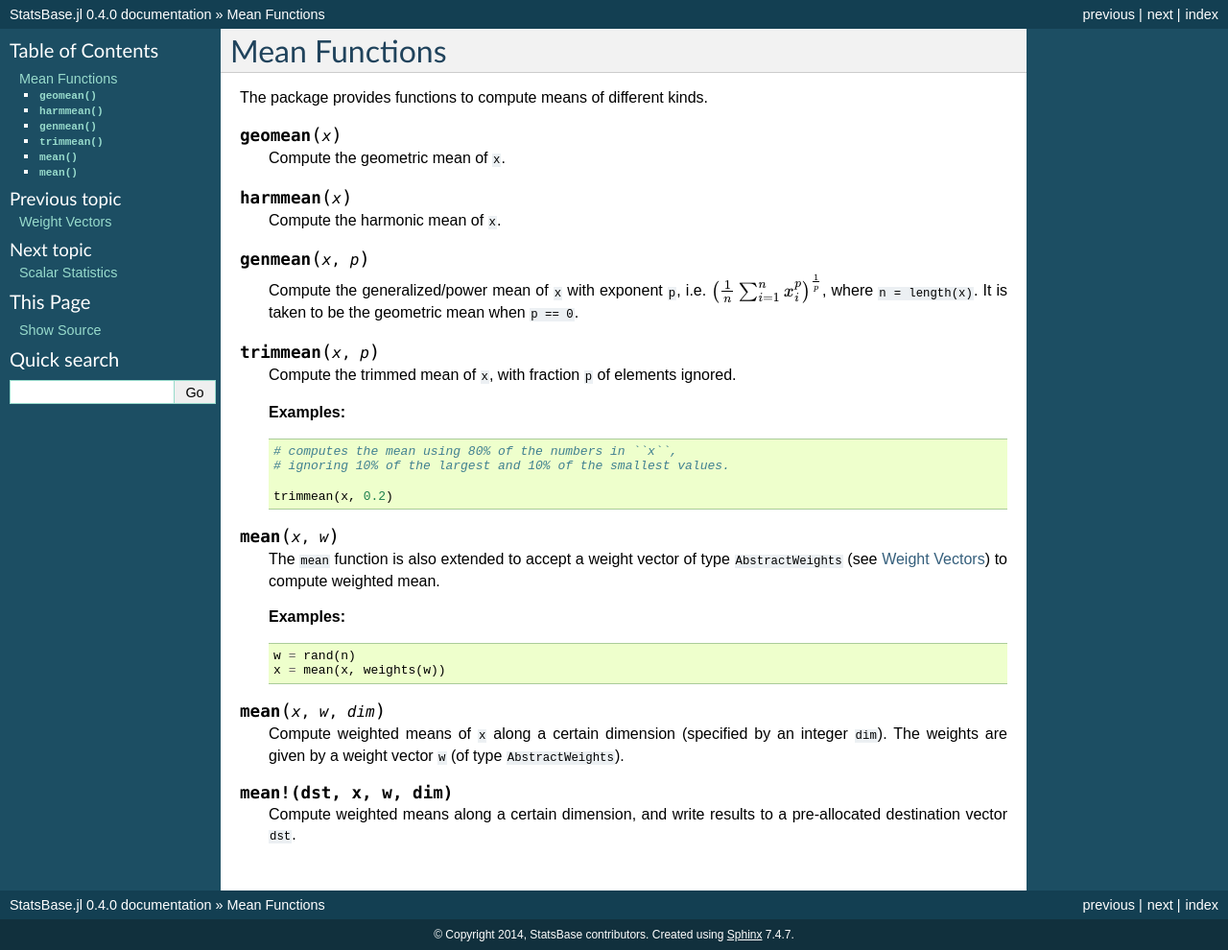
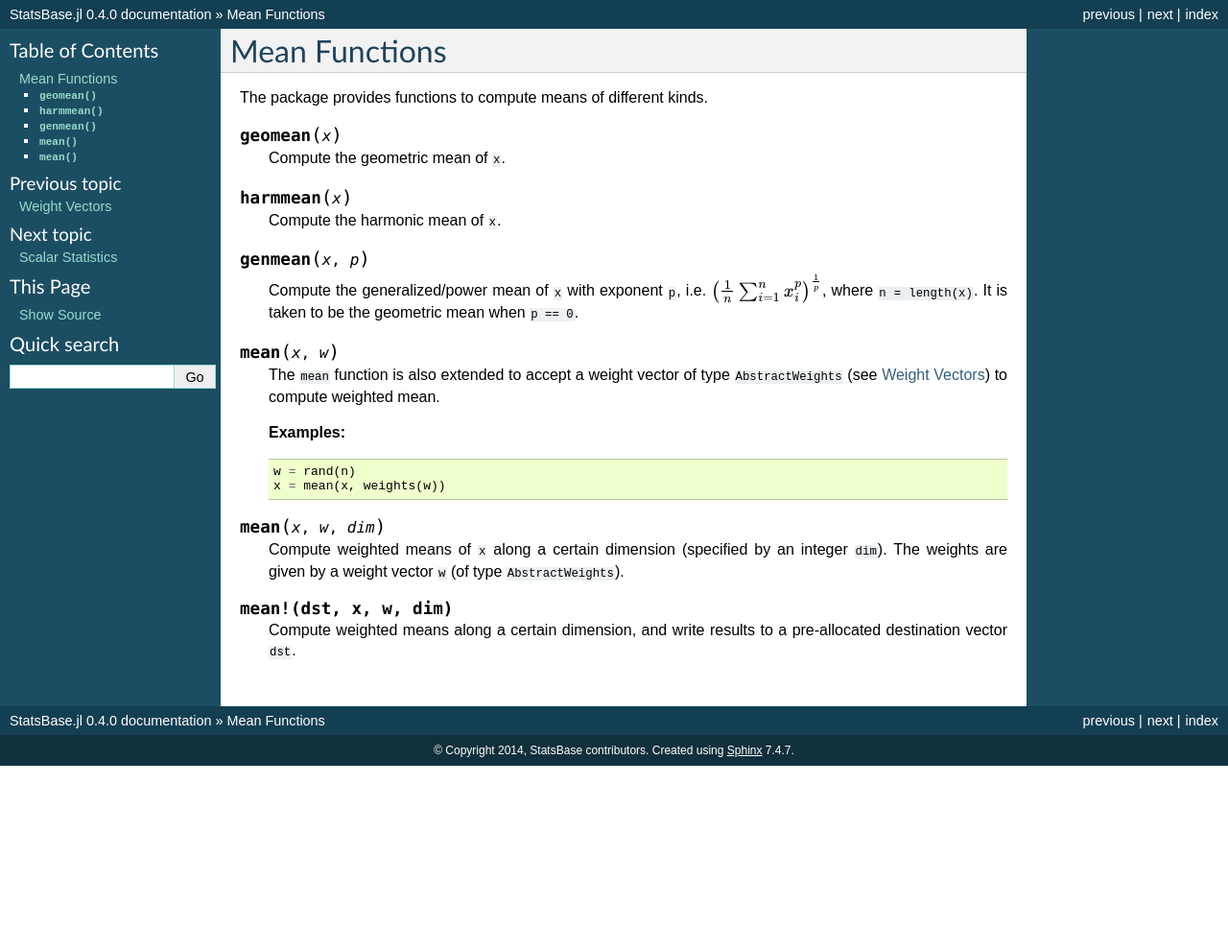
Before and after one commit to JuliaStats/StatsBase.jl, a Sphinx documentation site: the page built from docs/source/means.rst, in a window 1280 px wide. Shown: the whole page at 96% size. Built offline with Sphinx 7.4.7, drawn with Linux system fonts in a browser that asks for light colours; formulas are drawn with MathJax 3; after the commit the page ends 900 px from its top, so only the background shows below that.

```diff
--- a/docs/source/index.rst
+++ b/docs/source/index.rst
@@ -14,6 +14,7 @@ Welcome to StatsBase.jl's Documentation!
    weightvec.rst
    means.rst
    scalarstats.rst
+   robust.rst
    deviation.rst
    cov.rst
    counts.rst
--- a/docs/source/means.rst
+++ b/docs/source/means.rst
@@ -17,19 +17,6 @@ The package provides functions to compute means of different kinds.
   i.e. :math:`\left( \frac{1}{n} \sum_{i=1}^n x_i^p \right)^{\frac{1}{p}}`, where ``n = length(x)``.
   It is taken to be the geometric mean when ``p == 0``.
 
-.. function:: trimmean(x, p)
-
-  Compute the trimmed mean of ``x``, with fraction ``p`` of elements ignored.
-
-  **Examples:**
-
-  .. code-block:: julia
-
-    # computes the mean using 80% of the numbers in ``x``,
-    # ignoring 10% of the largest and 10% of the smallest values.
-
-    trimmean(x, 0.2)
-
 .. function:: mean(x, w)
 
   The ``mean`` function is also extended to accept a weight vector of type ``AbstractWeights`` (see :ref:`weightvec`) to compute weighted mean.
--- a/docs/source/ranking.rst
+++ b/docs/source/ranking.rst
@@ -1,7 +1,7 @@
 Rankings
 ==========
 
-This package implements various stragies for computing ranks.
+This package implements various strategies for computing ranks.
 
 .. function:: ordinalrank(x)
 
```
Also changed, not shown: docs/source/robust.rst (added, +20 -0 lines), 3 other files.
